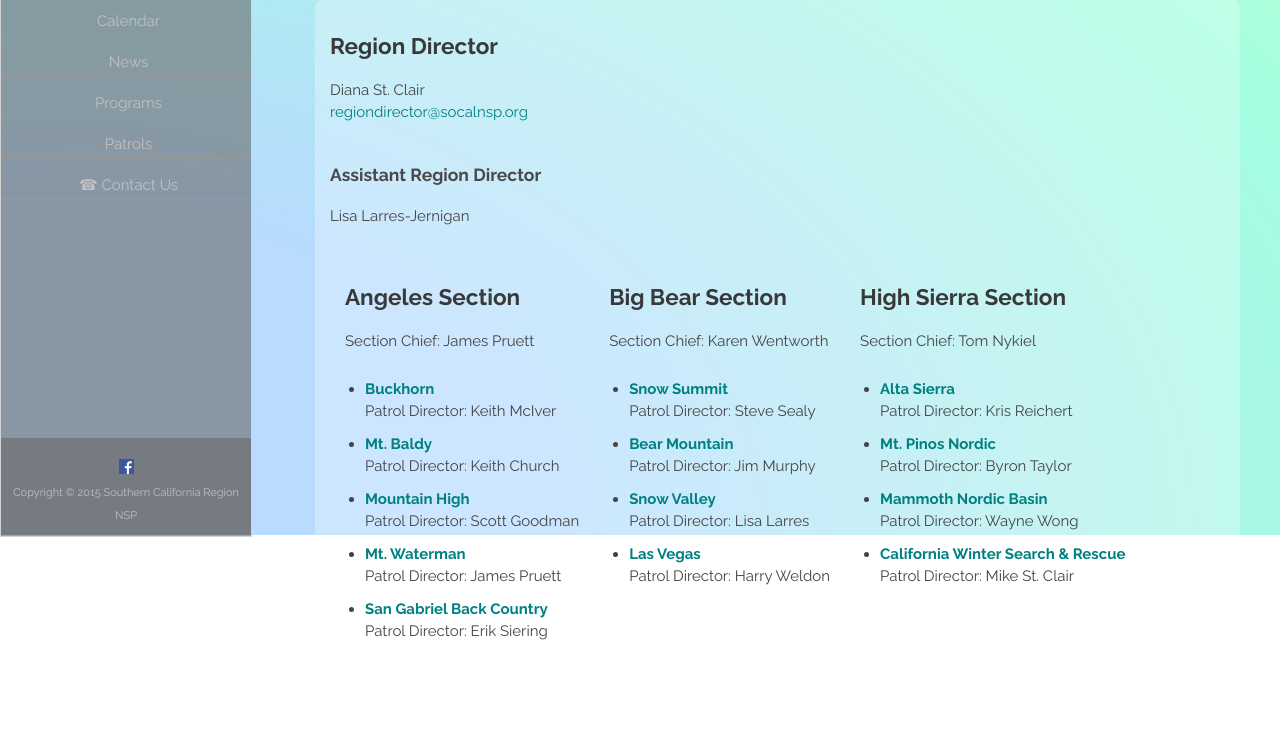
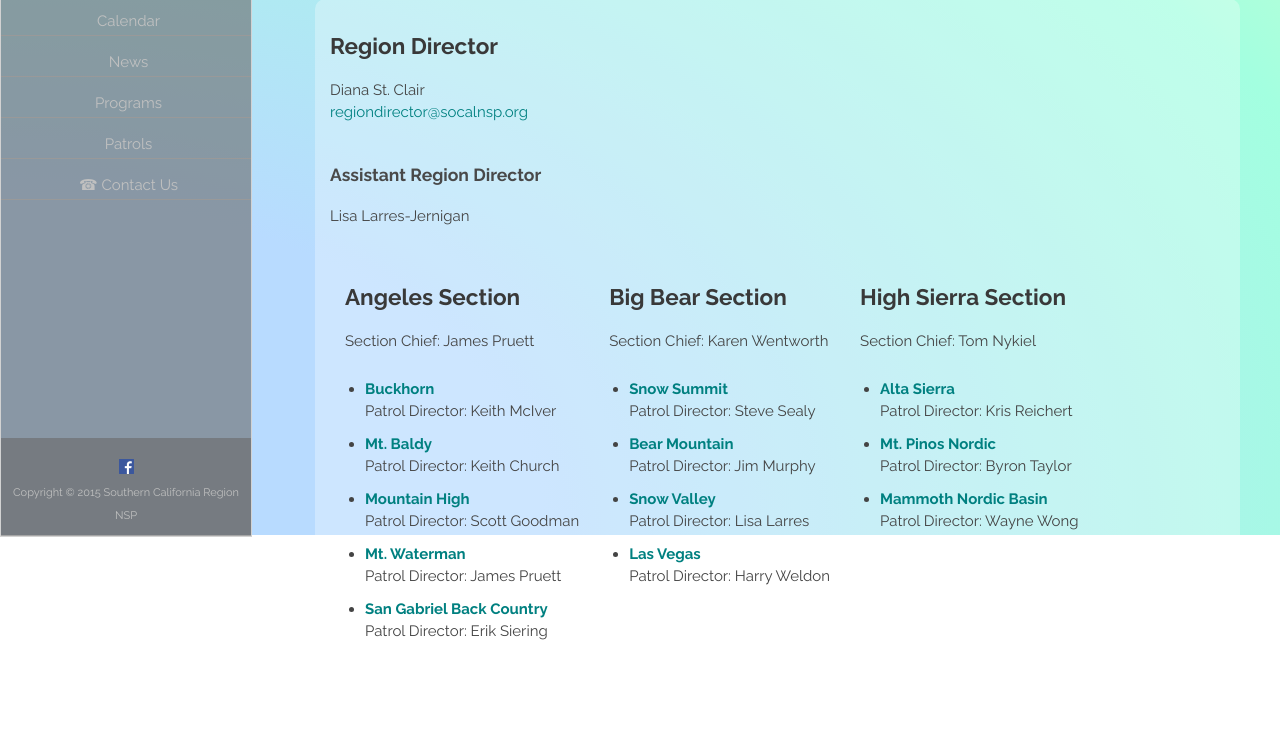
Before and after one commit to keholmbeck/socalnsp, a Flask app: page /MemberPatrols in a window 1280 px wide. Shown: the part 265-1018 px from the top of the page. Run offline with Flask 2, Linux system fonts and the light colour scheme; some libraries are stand-ins or nearby versions.

Commit message:
Removing SAR from Member Patrols

```diff
--- a/static/templates/MemberPatrols.html
+++ b/static/templates/MemberPatrols.html
@@ -56,8 +56,6 @@
             Patrol Director: Byron Taylor
             <li><h4> <a href="http://www.mammothskipatrol.com/">Mammoth Nordic Basin</a> </h4></li>
             Patrol Director: Wayne Wong
-            <li><h4> <a href="http://www.wintersar.org/">California Winter Search & Rescue</a> </h4></li>
-            Patrol Director: Mike St. Clair
         </ul>
     </td>
 
```
